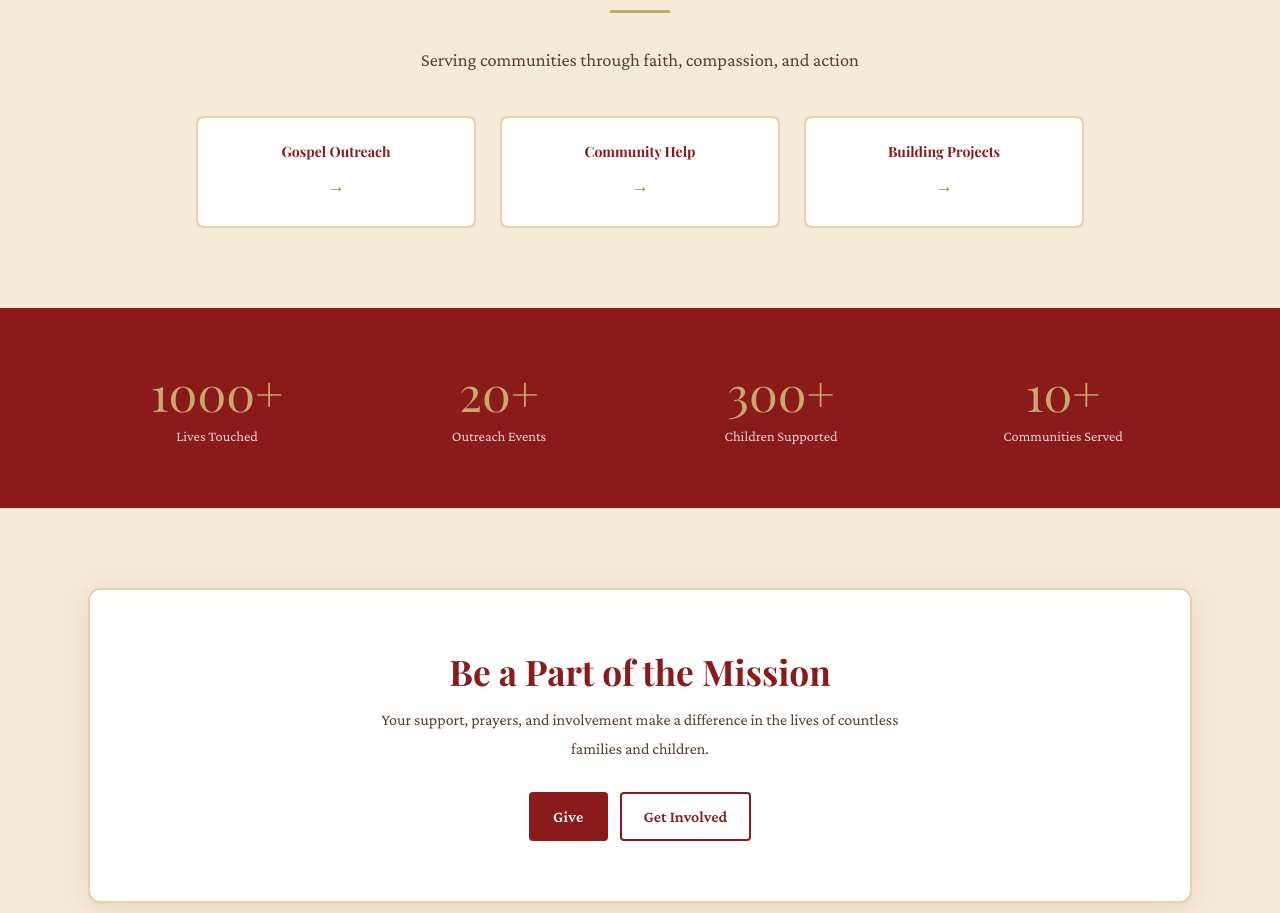
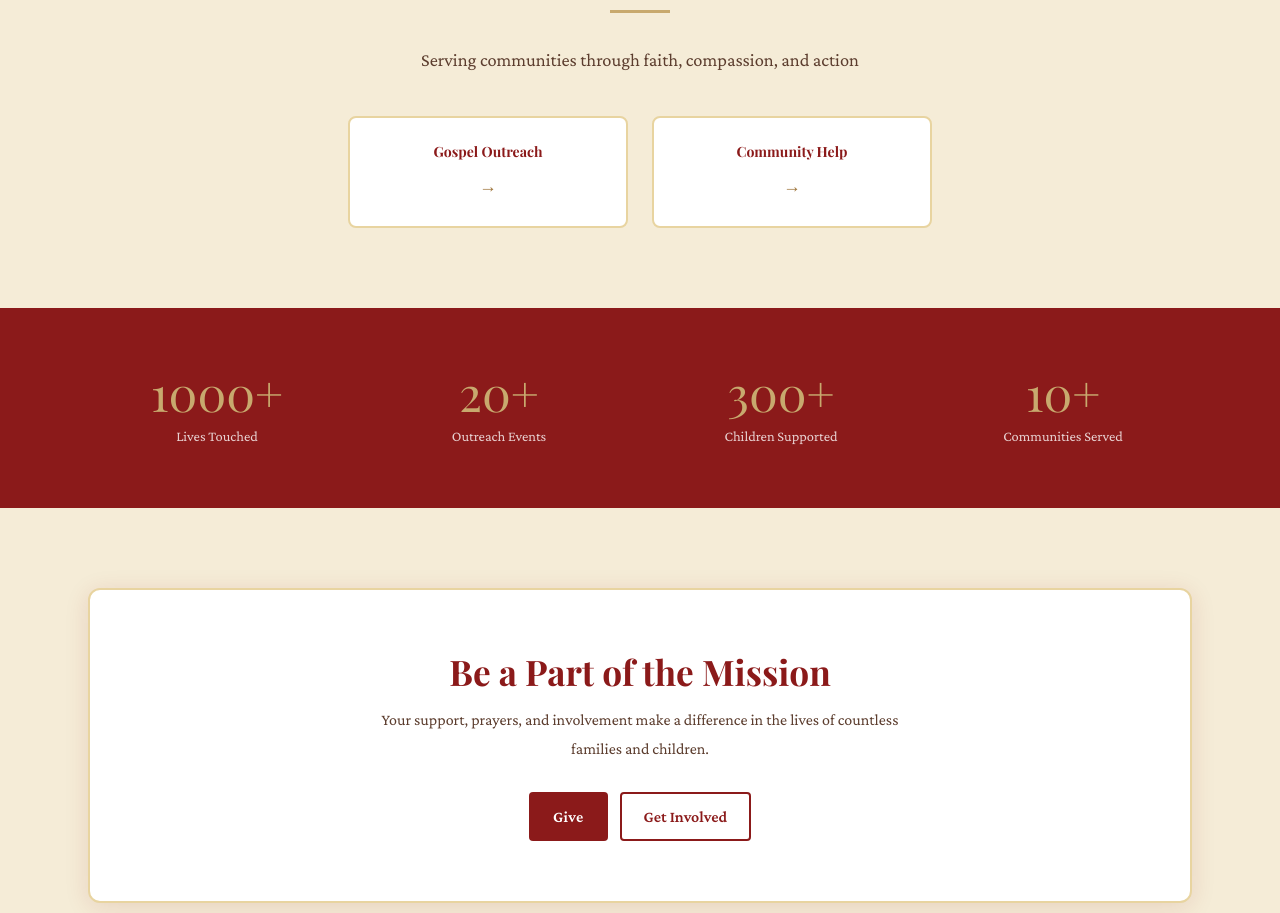
Before and after one commit to enugulameghana4567/ten9india, a React (Create React App) app in the folder client/: page / in a window 1280 px wide. Shown: the part 1487-2400 px from the top of the page. Built offline with nearby package versions, Linux system fonts and the light colour scheme; no server answers; a web font is replaced by a local one.

Commit message:
Remove 'Building Projects' from program links

```diff
--- a/client/src/pages/Home.js
+++ b/client/src/pages/Home.js
@@ -6,7 +6,6 @@ import './Home.css';
 const programLinks = {
   'Gospel Outreach': '/what-we-do',
   'Community Help': '/what-we-do',
-  'Building Projects': '/building-projects',
 };
 
 const Home = () => {
@@ -16,8 +15,8 @@ const Home = () => {
     API.get('/pages/home').then(r => setData(r.data)).catch(() => {});
   }, []);
 
-  const programs = (data?.content?.programs || ['Gospel Outreach','Community Help','Building Projects'])
-    .filter(p => p !== 'Child Care Support' && p !== 'Christmas 2026 Mission');
+  const programs = (data?.content?.programs || ['Gospel Outreach','Community Help'])
+    .filter(p => p !== 'Child Care Support' && p !== 'Christmas 2026 Mission' && p !== 'Building Projects');
 
   return (
     <div className="home-page">
```
